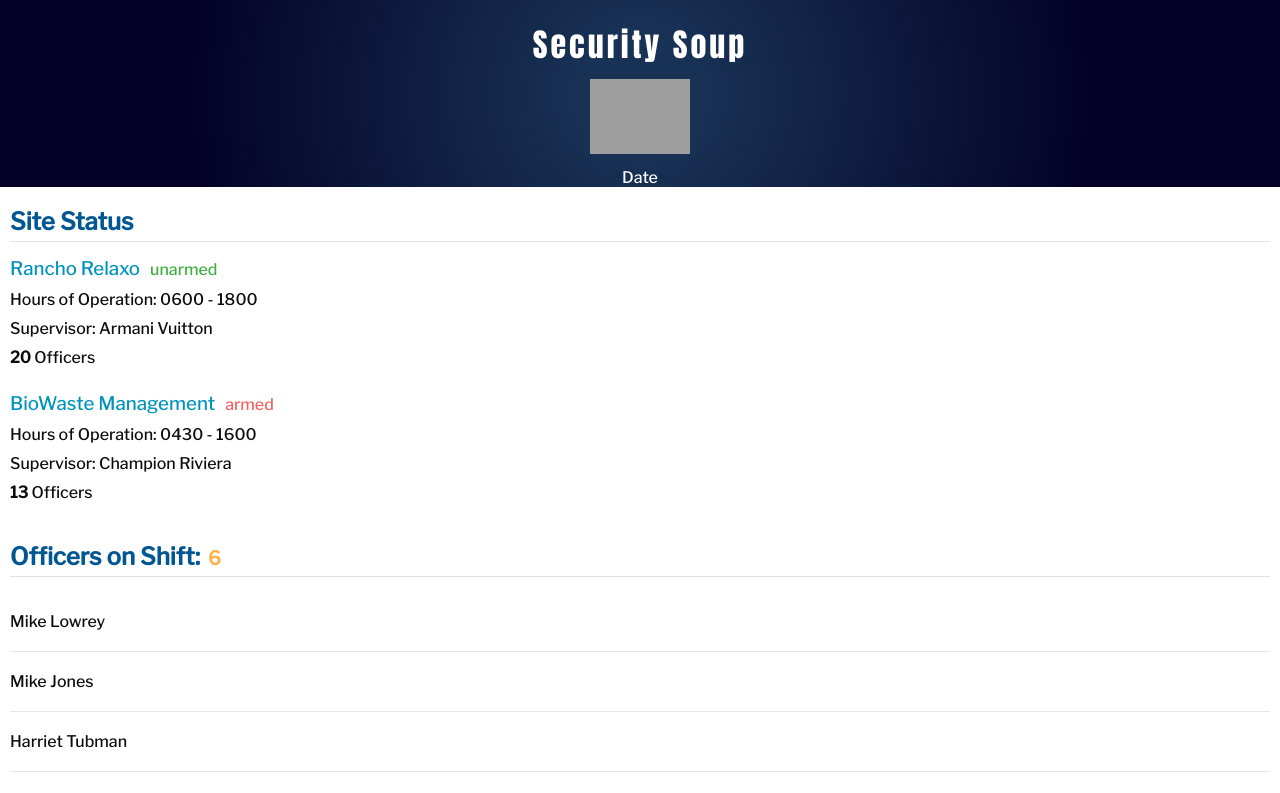
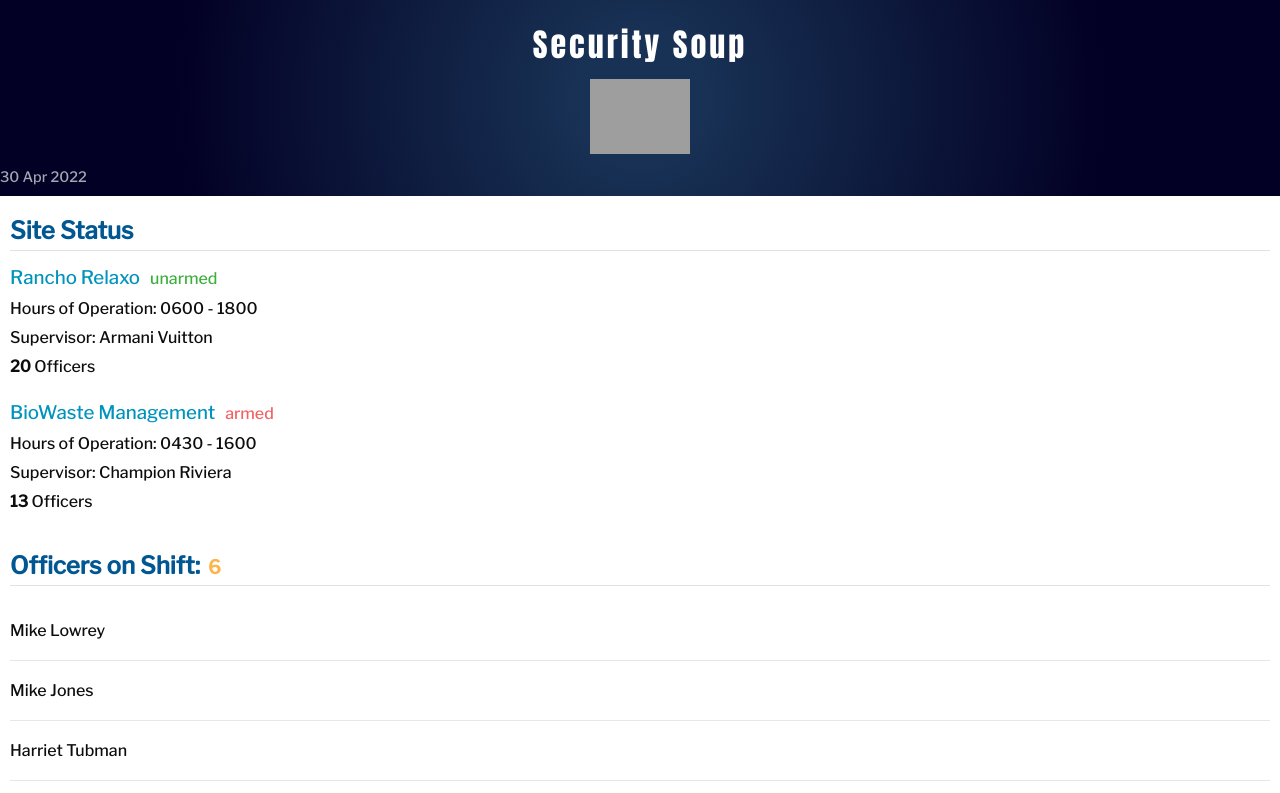
Before and after one commit to chrisvneal/security-soup, a React (Create React App) app: page / in a window 1280 px wide. Shown: the top 793 px of the page. Built offline with nearby package versions, Linux system fonts and the light colour scheme; grey boxes are pictures that could not be loaded.

Commit message:
Display date

```diff
--- a/src/components/HeaderDate.js
+++ b/src/components/HeaderDate.js
@@ -1,7 +1,35 @@
 import React from "react";
 
+const months = [
+  "Jan",
+  "Feb",
+  "Mar",
+  "Apr",
+  "May",
+  "Jun",
+  "Jul",
+  "Aug",
+  "Sep",
+  "Oct",
+  "Nov",
+  "Dec",
+];
+
 const HeaderDate = () => {
-  return <div className="header-date">Date</div>;
+  const time = new Date();
+
+  const month = time.getMonth();
+  const day = time.getDate();
+  const year = time.getFullYear();
+  //   console.log(months[month]);
+
+  const date = `${day} ${months[month]} ${year}`;
+
+  //   setInterval(() => {
+  //     console.log(time);
+  //   }, 1000);
+
+  return <div className="header-date">{date}</div>;
 };
 
 export default HeaderDate;
--- a/src/styles.scss
+++ b/src/styles.scss
@@ -84,10 +84,12 @@ section > h2:first-child {
   }
 }
 
-.date-time {
-  // background: red;
-  // padding: 5px 0 10px;
-  margin: 20px 0;
+.header-date {
+  font-size: 0.9rem;
+  color: $white;
+  margin-bottom: 10px;
+  opacity: 0.65;
+  text-align: left;
 }
 
 section {
```
